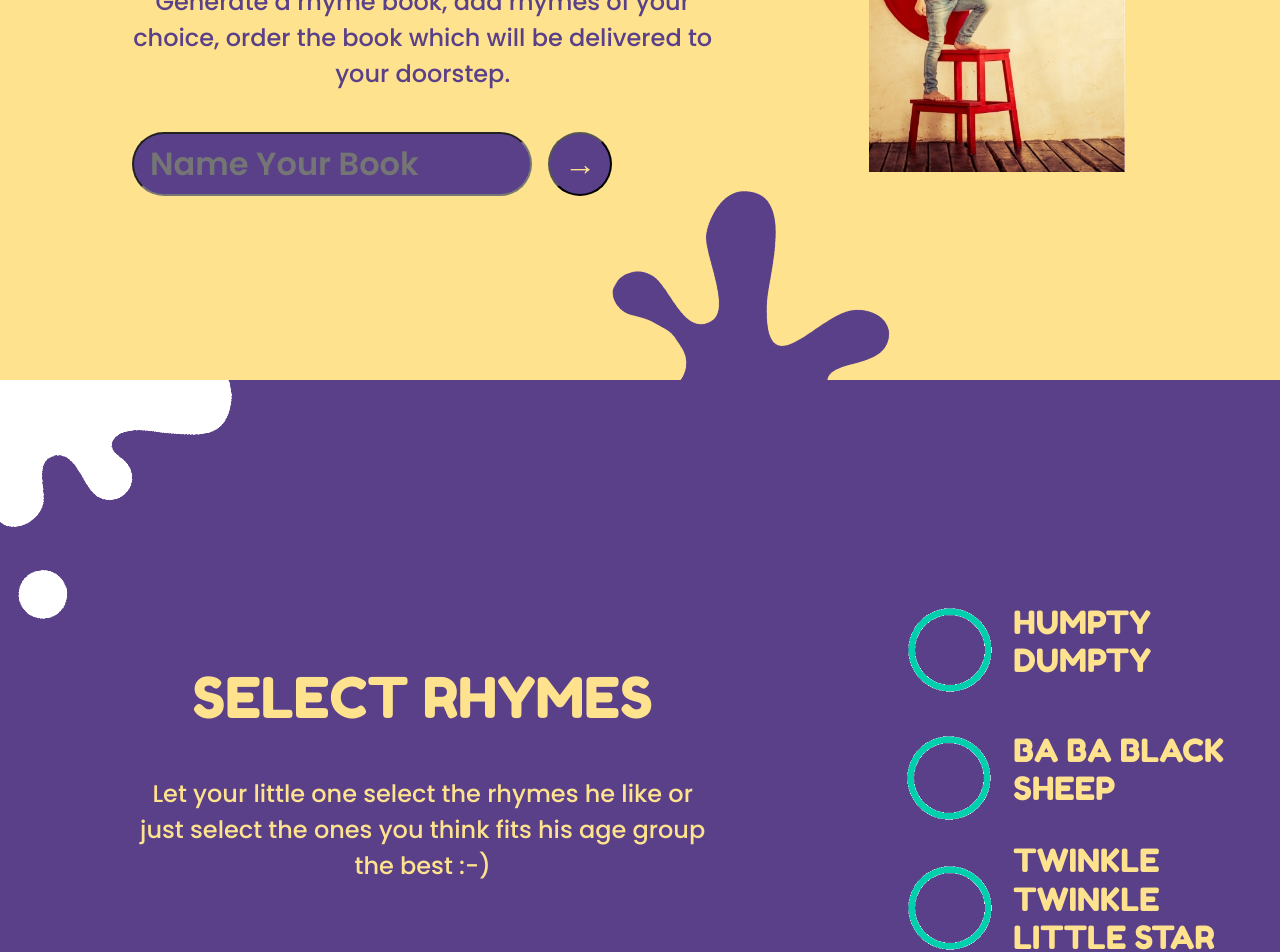
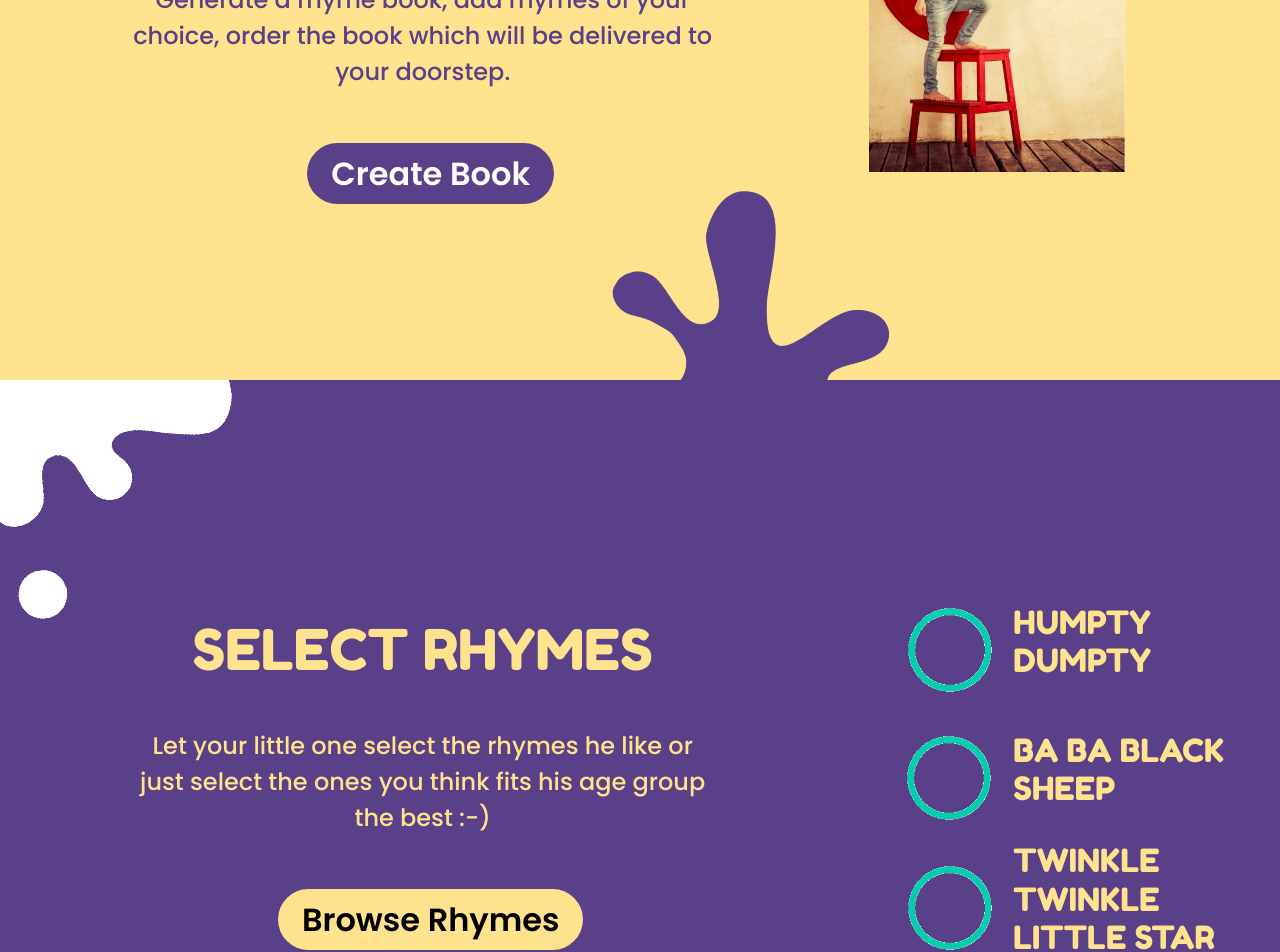
Before and after one commit to Sanket-Mathur/Prime-Rhymes, a Vue app in the folder prime-rhymes/: page / in a window 1280 px wide. Shown: the part 1220-2172 px from the top of the page. Built offline with nearby package versions, Linux system fonts and the light colour scheme.

Commit message:
Minor design and implementation changes

```diff
--- a/prime-rhymes/src/App.vue
+++ b/prime-rhymes/src/App.vue
@@ -1,7 +1,7 @@
 <template>
   <div id="wrapper" class="container-fluid">
     <Header />
-    <router-view/>
+    <router-view @add-book="addBook" />
     <Footer />
   </div>
 </template>
@@ -12,9 +12,20 @@ import Footer from "./components/Footer";
 
 export default {
   name: 'App',
+  data() {
+    return {
+      books: []
+    }
+  },
   components: {
     Header,
     Footer
+  },
+  methods: {
+    addBook(book) {
+      this.books = [...this.books, book]
+      console.log(this.books)
+    }
   }
 }
 </script>
--- a/prime-rhymes/src/views/Books.vue
+++ b/prime-rhymes/src/views/Books.vue
@@ -56,9 +56,16 @@ export default {
         alert('Add a Name')
         return
       }
-      console.log(this.bName)
-      console.log(this.bColor)
-      console.log(this.bCover)
+
+      const newBook = {
+        name: this.bName,
+        color: this.bColor,
+        cover: this.bCover,
+        rhymes: []
+      }
+
+      this.$emit('add-book', newBook)
+
       this.bName = ''
       this.bColor = '#000000'
       this.bCover = 1
--- a/prime-rhymes/src/views/Home.vue
+++ b/prime-rhymes/src/views/Home.vue
@@ -12,13 +12,11 @@
       <img id="splash2" src="images/splash.png" alt="" class="d-none d-lg-block">
       <div class="row">
         <div class="col-12 col-lg-8 d-flex align-items-center">
-          <div>
-            <h3 class="text-center">Build Your Book</h3><br>
-            <p class="text-center">We respect different tastes of children when it comes to rhymes and that's why we give you the option to customize your rhyme book. Generate a rhyme book, add rhymes of your choice, order the book which will be delivered to your doorstep.</p>
-            <form @submit="onSubmit">
-              <input v-model="bookName" type="text" placeholder="Name Your Book">
-              <input type="submit" class="d-inline" value="&rarr;">
-            </form>
+          <div class="text-center">
+            <h3>Build Your Book</h3><br>
+            <p>We respect different tastes of children when it comes to rhymes and that's why we give you the option to customize your rhyme book. Generate a rhyme book, add rhymes of your choice, order the book which will be delivered to your doorstep.</p>
+            <br><br>
+            <router-link id="toBooks" to="/books">Create Book</router-link>
           </div>
         </div>
         <div class="col-12 col-lg-4 d-flex align-items-center">
@@ -31,9 +29,11 @@
       <img id="splash2" src="images/splashinv.png" alt="" class="d-none d-lg-block">
       <div class="row">
         <div class="col-12 col-lg-8 d-flex align-items-center">
-          <div>
-            <h3 class="text-center">Select Rhymes</h3><br>
-            <p class="text-center">Let your little one select the rhymes he like or just select the ones you think fits his age group the best :-)</p>
+          <div class="text-center">
+            <h3>Select Rhymes</h3><br>
+            <p>Let your little one select the rhymes he like or just select the ones you think fits his age group the best :-)</p>
+            <br><br>
+            <router-link id="toRhymes" to="/rhymes">Browse Rhymes</router-link>
           </div>
         </div>
         <div class="col-12 col-lg-4 d-flex align-items-center">
@@ -199,33 +199,17 @@ section {
   left: 70vh;
   transform: rotate(120deg);
 }
-input[type=text] {
-    height: 8vh;
-    width: 50vh;
-    max-width: 80vw;
-    padding-left: 2vh;
-    margin-left: 2vh;
-    border-radius: 4vh;
-    font-family: 'Poppins', sans-serif;
-    font-size: 4vh;
-    background-color: #5A4088;
-    font-weight: 600;
-    color: white;
-}
-#build input[type=submit] {
-  height: 8vh;
-  width: 8vh;
-  background: #5A4088;
-  color: #FEE28E;
-  border-radius: 50%;
+#build #toBooks {
+  max-width: 80vw;
+  padding: 1vh 3vh;
+  margin-left: 2vh;
+  border-radius: 4vh;
   font-family: 'Poppins', sans-serif;
   font-size: 4vh;
   background-color: #5A4088;
   font-weight: 600;
-  margin-left: 2vh;
-}
-#build form {
-  margin-top: 5vh;
+  color: white;
+  text-decoration: none;
 }
 
 #select {
@@ -276,6 +260,18 @@ input[type=text] {
   text-transform: uppercase;
   margin-right: 2vh;
   margin-bottom: 2vh;
+}
+#select #toRhymes {
+  max-width: 80vw;
+  padding: 1vh 3vh;
+  margin-left: 2vh;
+  border-radius: 4vh;
+  font-family: 'Poppins', sans-serif;
+  font-size: 4vh;
+  background-color: #FEE28E;
+  font-weight: 600;
+  color: black;
+  text-decoration: none;
 }
 
 #products {
```
Also changed, not shown: prime-rhymes/src/assets/logo.png.
